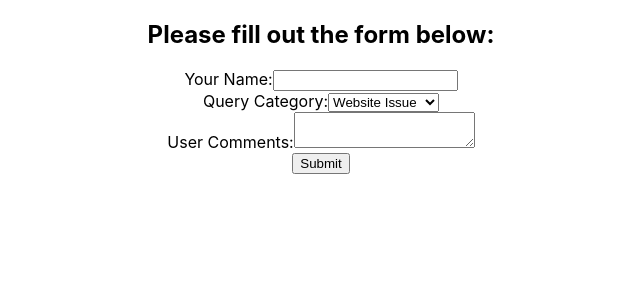
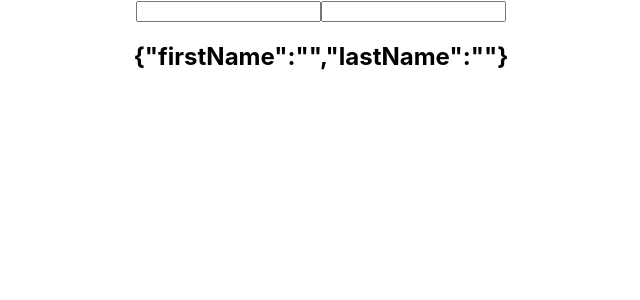
Before and after one commit to Clinelly/react_photo_site, a React (Create React App) app in the folder photo-site/: page / in a window 1280 px wide. Shown: the top 300 px of the page, without its empty margins (319-959 px from the left). Built offline with nearby package versions, Linux system fonts and the light colour scheme.

Commit message:
Add hooks lesson

```diff
--- a/photo-site/src/App.js
+++ b/photo-site/src/App.js
@@ -22,7 +22,9 @@ import './App.css';
 // import UnControlledForm from './components/UnControlledForm';
 // import SearchBar from './components/SearchBar';
 // import HooksCounter from './components/HooksCounter';
-import ControlledFormHooks from './components/ControlledFormHooks';
+// import ControlledFormHooks from './components/ControlledFormHooks';
+// import UseStateWithArrays from './components/UseStateWithArrays';
+import UseStateWithObjects from './components/UseStateWithObjects';
 
 function App() {
   return (
@@ -49,8 +51,9 @@ function App() {
         {/* <UnControlledForm /> */}
         {/* <SearchBar /> */}
         {/* <HooksCounter /> */}
-        <ControlledFormHooks />
-
+        {/* <ControlledFormHooks /> */}
+        {/* <UseStateWithArrays /> */}
+        <UseStateWithObjects />
     </div>
   );
 }
--- /dev/null
+++ b/photo-site/src/components/UseStateWithArrays.js
@@ -0,0 +1,26 @@
+import React, {useState} from 'react'
+
+function UseStateWithArrays() {
+  const [nums, setNums] = useState([1, 2, 3])
+  const addNums = () => {
+    setNums([...nums, nums.length+1])
+  }
+  const removeNum = () => {
+    setNums(
+      nums.filter((item, idx) => {
+        return idx !== nums.length -1
+      })
+    )
+  }
+  return (
+    <div>
+      <button onClick={addNums}>Add Number</button>
+      <button onClick={removeNum}>Remove Number</button>
+      <ul>
+        {nums.map(num => <li key={num}>{num}</li>)}
+      </ul>
+    </div>
+  )
+}
+
+export default UseStateWithArrays
--- /dev/null
+++ b/photo-site/src/components/UseStateWithObjects.js
@@ -0,0 +1,31 @@
+import React, { useState } from 'react'
+
+function UseStateWithObjects() {
+    const [name, setName] = useState({ firstName: "", lastName: "" });
+
+    return (
+        <div>
+            <form>
+                <input
+                    type="text"
+                    value={name.firstName}
+                    onChange={e => setName({
+                        ...name,
+                        firstName: e.target.value
+                    })}
+                />
+                <input
+                    type="text"
+                    value={name.lastName}
+                    onChange={e => setName({
+                        ...name,
+                        lastName: e.target.value
+                    })}
+                />
+                <h2>{JSON.stringify(name)}</h2>
+            </form>
+        </div>
+    )
+}
+
+export default UseStateWithObjects
--- a/photo-site/src/reportWebVitals.js
+++ b/photo-site/src/reportWebVitals.js
@@ -1,13 +1,9 @@
-const reportWebVitals = onPerfEntry => {
-  if (onPerfEntry && onPerfEntry instanceof Function) {
-    import('web-vitals').then(({ getCLS, getFID, getFCP, getLCP, getTTFB }) => {
-      getCLS(onPerfEntry);
-      getFID(onPerfEntry);
-      getFCP(onPerfEntry);
-      getLCP(onPerfEntry);
-      getTTFB(onPerfEntry);
-    });
-  }
-};
+import React from 'react'
 
-export default reportWebVitals;
+function reportWebVitals() {
+  return (
+    <div>reportWebVitals</div>
+  )
+}
+
+export default reportWebVitals
```
